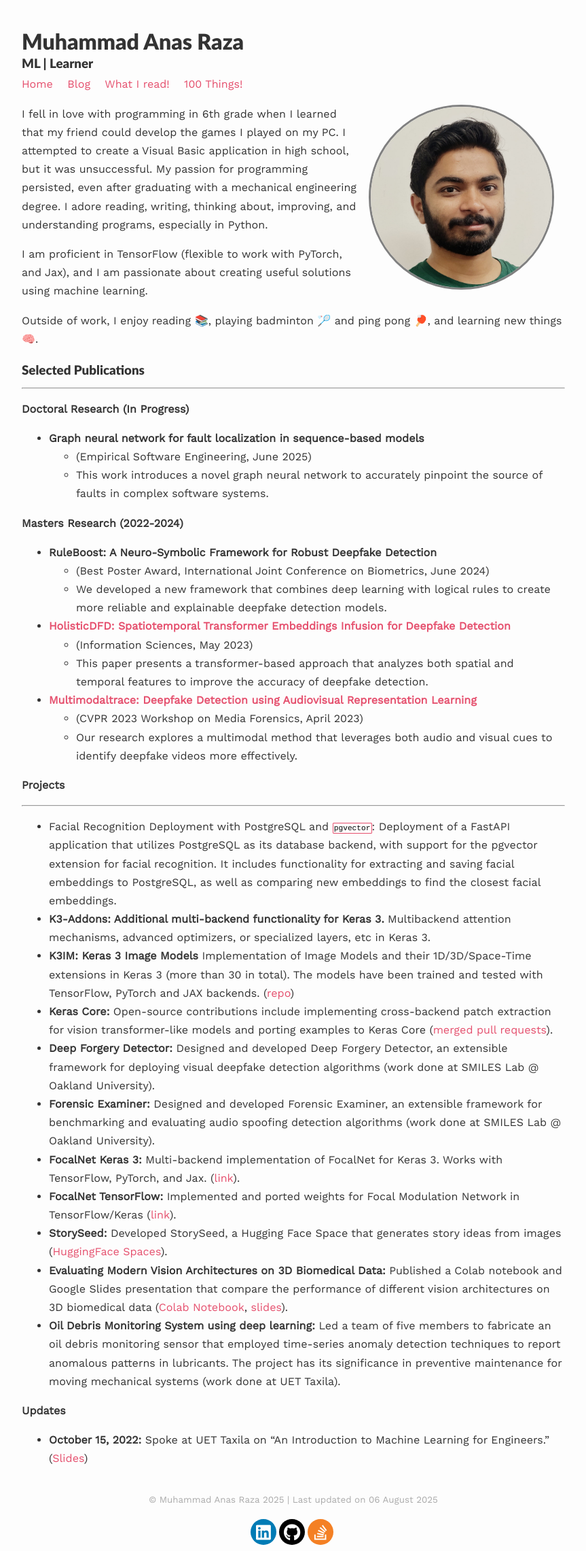
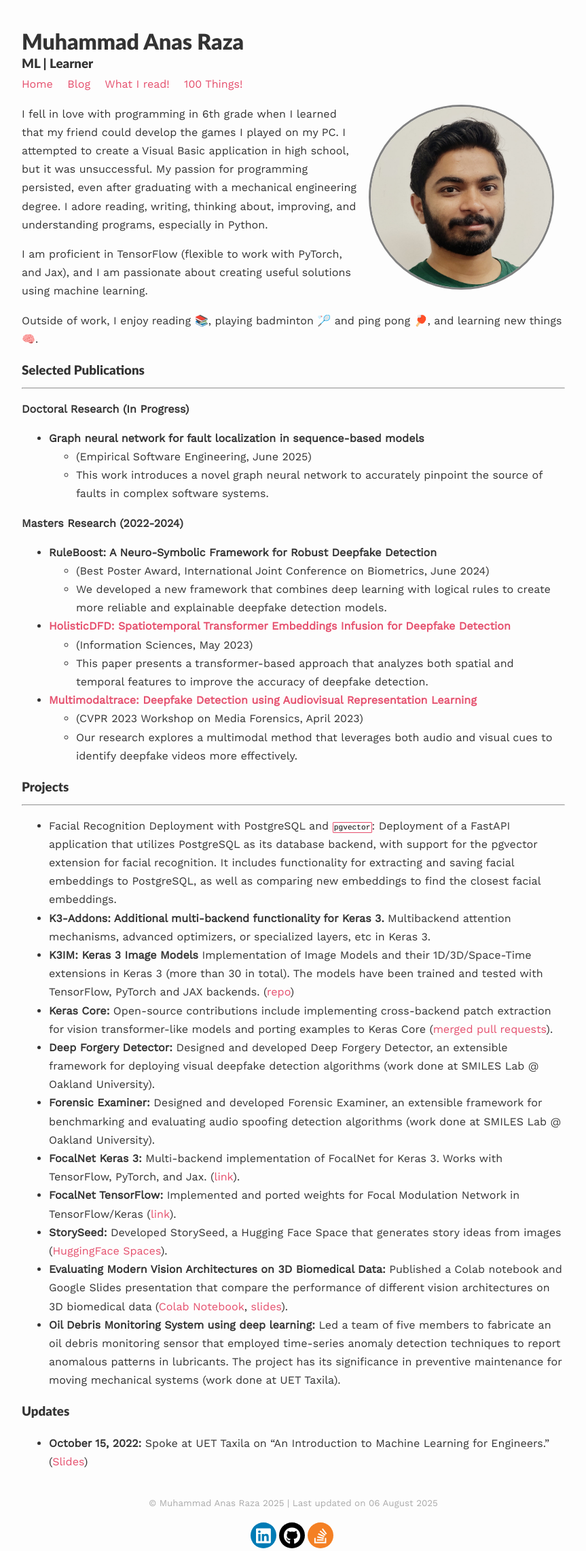
Before and after one commit to anasrz-alt/anasrz-alt.github.io, a Jekyll site: the page built from index.md, in a window 1280 px wide. Shown: the whole page at 68% size, without its empty margins (208-1071 px from the left). Built offline with Jekyll 4.4.1, drawn with Linux system fonts in a browser that asks for light colours; nearby versions of some CDN libraries; a script that is not in the unit is left out.

Commit message:
make  consistent

```diff
--- a/index.md
+++ b/index.md
@@ -37,7 +37,7 @@ Outside of work, I enjoy reading 📚, playing badminton 🏸 and ping pong 🏓
     * (CVPR 2023 Workshop on Media Forensics, April 2023)
     * Our research explores a multimodal method that leverages both audio and visual cues to identify deepfake videos more effectively.
 
-**Projects**
+### Projects
 
 ---
 
@@ -53,6 +53,6 @@ Outside of work, I enjoy reading 📚, playing badminton 🏸 and ping pong 🏓
 * **Evaluating Modern Vision Architectures on 3D Biomedical Data:** Published a Colab notebook and Google Slides presentation that compare the performance of different vision architectures on 3D biomedical data ([Colab Notebook](https://colab.research.google.com/drive/1nz-NtGxC3NeSJh4ZWQ8jabzBlawnvIWe?usp=sharing), [slides](https://docs.google.com/presentation/d/1o1SD0WHBJEqvjOIJWys-Y6z80uuiejmC/edit?usp=sharing&ouid=118316226676823953327&rtpof=true&sd=true)).
 * **Oil Debris Monitoring System using deep learning:** Led a team of five members to fabricate an oil debris monitoring sensor that employed time-series anomaly detection techniques to report anomalous patterns in lubricants. The project has its significance in preventive maintenance for moving mechanical systems (work done at UET Taxila).
 
-**Updates**
+### Updates
 
 * **October 15, 2022:** Spoke at UET Taxila on "An Introduction to Machine Learning for Engineers." ([Slides](https://docs.google.com/presentation/d/1HIWUd9OQaHk1D1ESe77uEcZ6ir7DKLdQIj3rKms_yPs/edit?usp=sharing))
```
